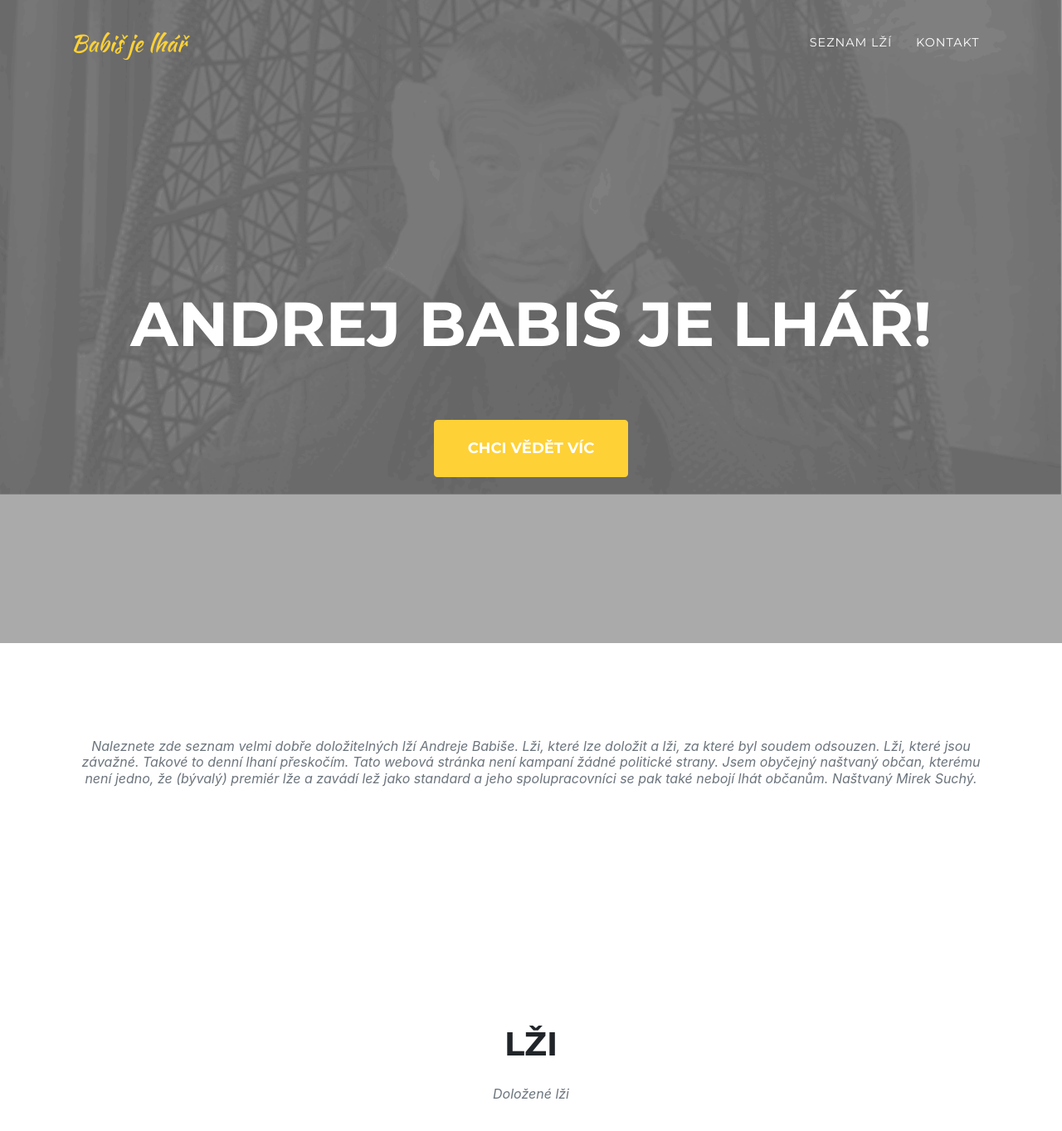
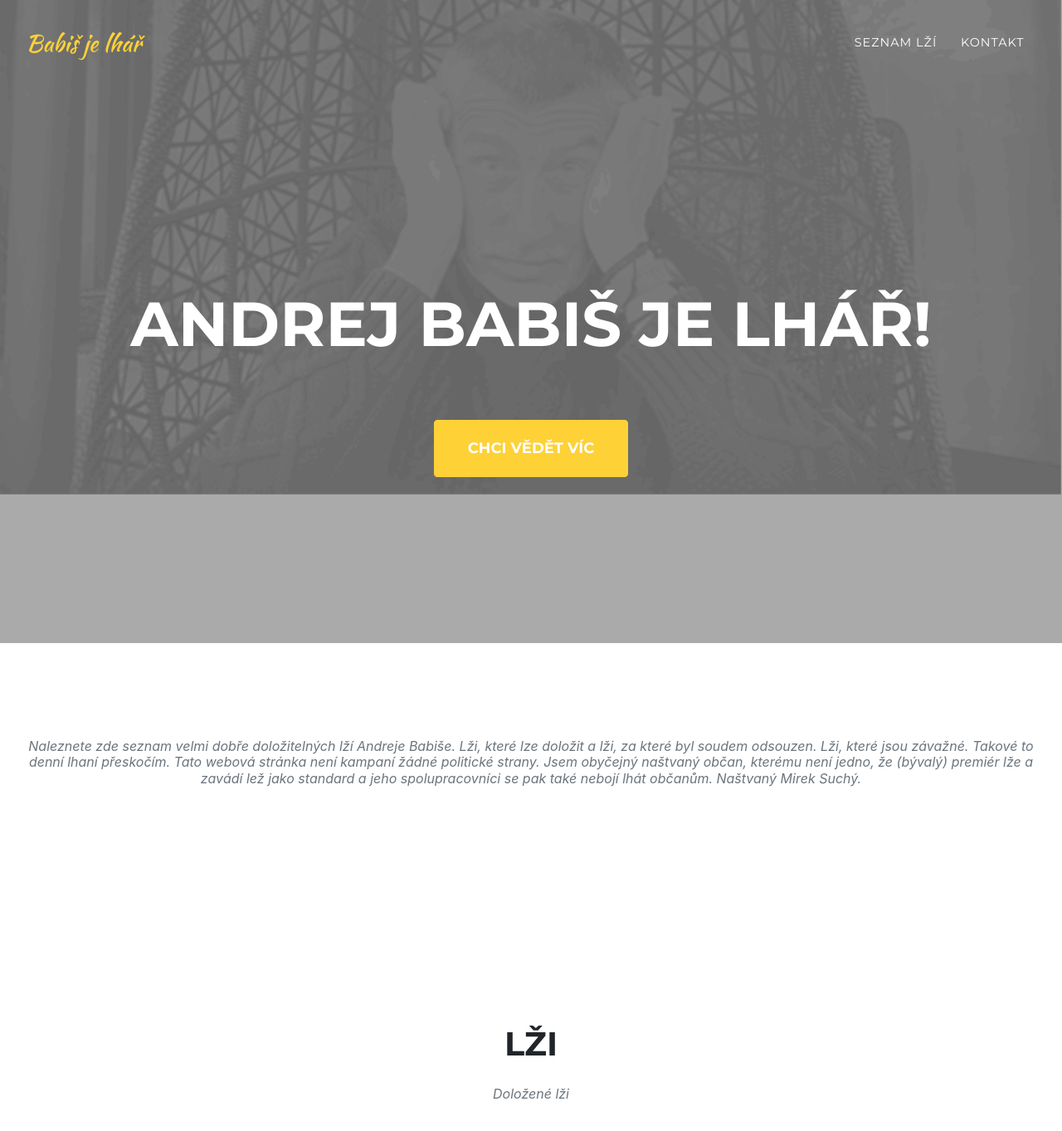
Before and after one commit to xsuchy/babisjelhar, a Jekyll site: the page built from index.md, in a window 1280 px wide and 1400 px high. Shown: the top 1363 px of the window at 83% size. Built offline with Jekyll 4.4.1, drawn with Linux system fonts in a browser that asks for light colours; some web fonts are replaced.

Commit message:
add 100 width

```diff
--- a/assets/css/agency.scss
+++ b/assets/css/agency.scss
@@ -30,3 +30,10 @@ $contact-image: "{{ site.data.style.contact-image }}";
 @import "layout/team.scss";
 @import "layout/contact.scss";
 @import "layout/footer.scss";
+
+@media (min-width: 992px) {
+  .container {
+    max-width: 100%;
+
+  }
+}
```
